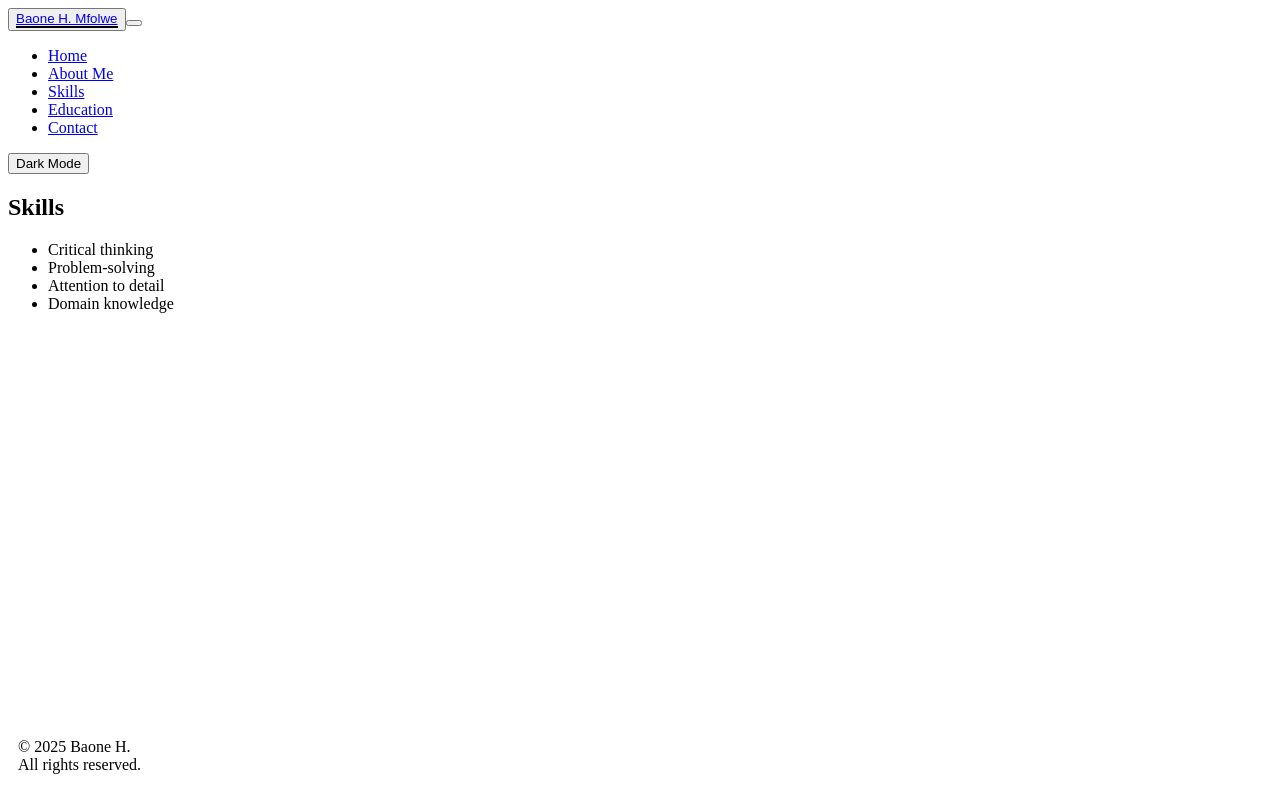
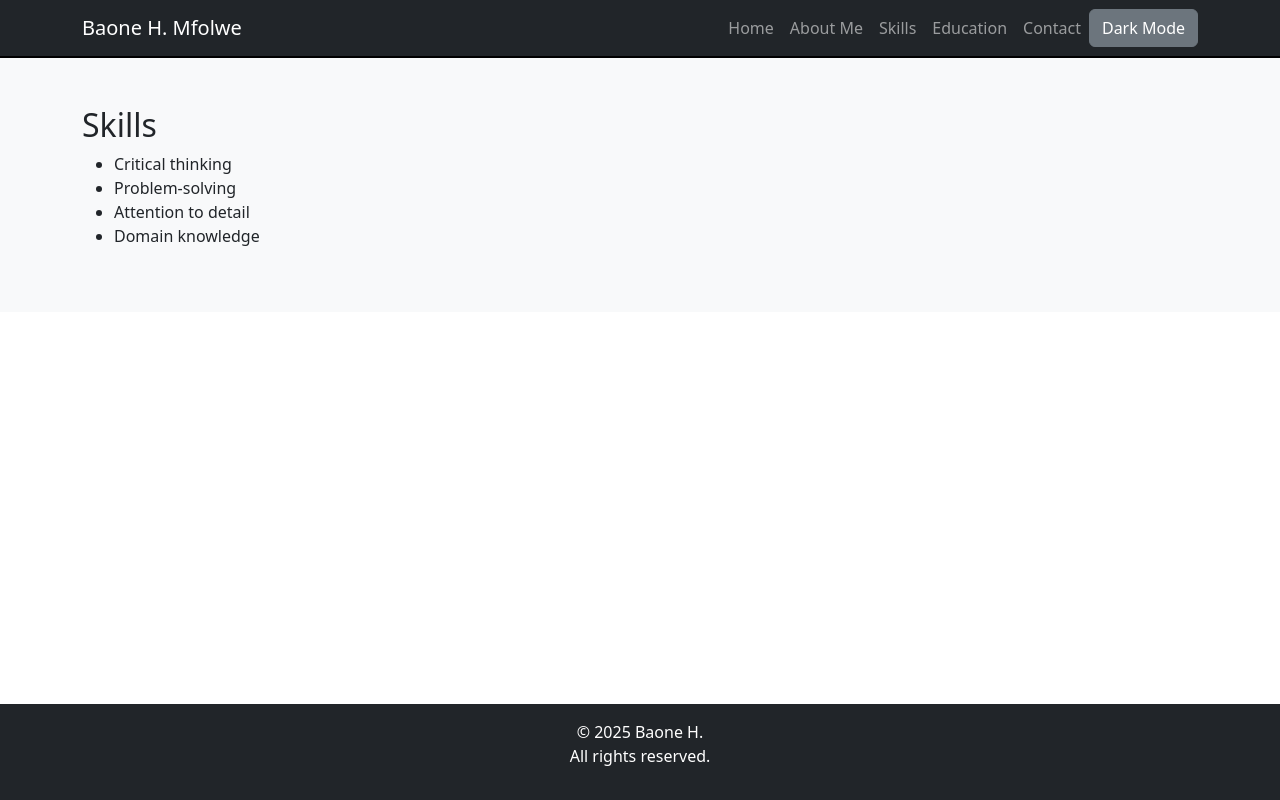
Before and after one commit to BaoneH/personal-profile, a plain HTML site: page skills.html in a window 1280 px wide. Drawn offline with nearby package versions, Linux system fonts and the light colour scheme.

Commit message:
skills.html

```diff
--- a/skills.html
+++ b/skills.html
@@ -6,16 +6,16 @@
   <meta name="viewport" content="width=device-width, initial-scale=1.0">
   <title>Skills-Baone H. Mfolwe</title>
   <!-- Bootstrap CSS -->
-   <button class="navbar-toggler" type="button" data-bs-toggle="collapse" data-bs-target="#navbarNav" aria-controls="navbarNav" aria-expanded="false" aria-label="Toggle navigation">
+   <link href="https://cdn.jsdelivr.net/npm/bootstrap@5.3.0/dist/css/bootstrap.min.css" rel="stylesheet">
+  <link rel="stylesheet" href="style.css" type="text/css">
 
- <link rel="stylesheet" href="style.css">
 </head>
 
 <body>
   <nav class="navbar navbar-expand-lg navbar-dark bg-dark">
    <div class="container">
     <a class="navbar-brand" href="index.html">Baone H. Mfolwe</a>
-    <button class="navbar-toggler" type="button" data-bs-toggle="collapse" data-bs-target="#navbarNav">
+    <button class="navbar-toggler" type="button" data-bs-toggle="collapse" data-bs-target="#navbarNav" aria-controls="navbarNav" aria-expanded="false" aria-label="Toggle navigation">
       <span class="navbar-toggler-icon"></span>
       </button>
 
```
